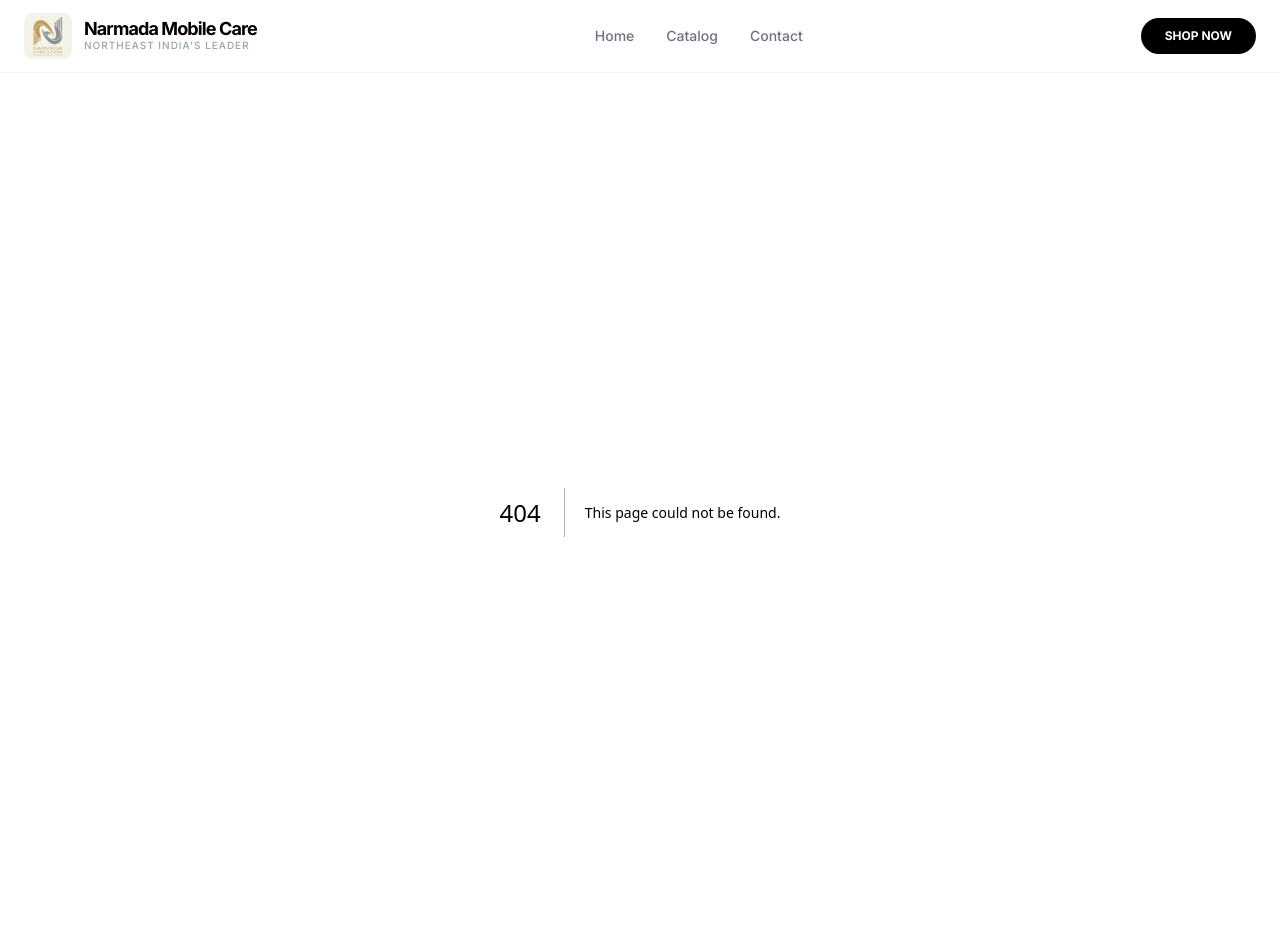
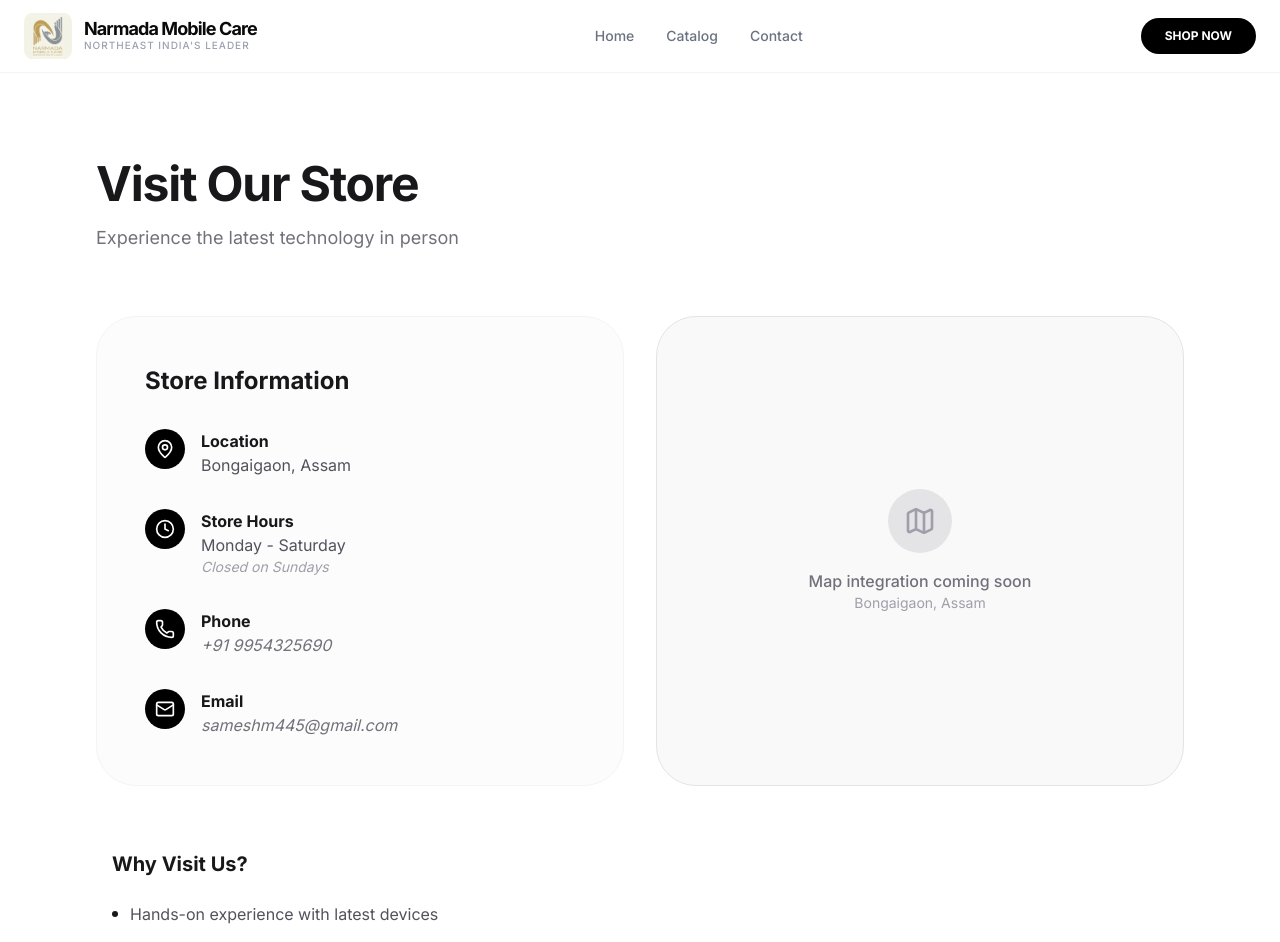
Before and after one commit to JyotibrotoRoy/Narmada-Mobile, a Next.js app in the folder frontend/: page /contact in a window 1280 px wide. Before the commit this address had no page. Shown: the top 942 px of the page. Before the commit the page ends 912 px from the top, so only its background shows below. Built offline with nearby package versions, Linux system fonts and the light colour scheme.

Commit message:
feat: added contact page and changed admin details

```diff
--- /dev/null
+++ b/frontend/app/contact/page.tsx
@@ -0,0 +1,106 @@
+import { MapPin, Clock, Phone, Mail, Map as MapIcon } from "lucide-react";
+
+export default function ContactPage() {
+  return (
+    <main className="min-h-screen bg-white px-6 py-12 md:px-12 lg:px-24">
+      {/* Header Section */}
+      <section className="max-w-7xl mx-auto mb-16">
+        <h1 className="text-4xl font-bold tracking-tight text-zinc-900 md:text-5xl">
+          Visit Our Store
+        </h1>
+        <p className="mt-4 text-lg text-zinc-500">
+          Experience the latest technology in person
+        </p>
+      </section>
+
+      {/* Main Content Grid */}
+      <section className="max-w-7xl mx-auto grid grid-cols-1 md:grid-cols-2 gap-8">
+
+        {/* Left Column: Store Information */}
+        <div className="rounded-[2.5rem] border border-zinc-100 bg-zinc-50/50 p-8 md:p-12">
+          <h2 className="text-2xl font-bold text-zinc-900 mb-8">Store Information</h2>
+
+          <div className="space-y-8">
+            {/* Location */}
+            <div className="flex items-start gap-4">
+              <div className="flex h-10 w-10 shrink-0 items-center justify-center rounded-full bg-black text-white">
+                <MapPin size={20} />
+              </div>
+              <div>
+                <p className="font-bold text-zinc-900">Location</p>
+                <p className="text-zinc-600">Bongaigaon, Assam</p>
+              </div>
+            </div>
+
+            {/* Store Hours */}
+            <div className="flex items-start gap-4">
+              <div className="flex h-10 w-10 shrink-0 items-center justify-center rounded-full bg-black text-white">
+                <Clock size={20} />
+              </div>
+              <div>
+                <p className="font-bold text-zinc-900">Store Hours</p>
+                <p className="text-zinc-600">Monday - Saturday</p>
+                <p className="text-zinc-400 text-sm italic">Closed on Sundays</p>
+              </div>
+            </div>
+
+            {/* Phone */}
+            <div className="flex items-start gap-4">
+              <div className="flex h-10 w-10 shrink-0 items-center justify-center rounded-full bg-black text-white">
+                <Phone size={20} />
+              </div>
+              <div>
+                <p className="font-bold text-zinc-900">Phone</p>
+                <p className="text-zinc-500 italic">+91 9954325690</p>
+              </div>
+            </div>
+
+            {/* Email */}
+            <div className="flex items-start gap-4">
+              <div className="flex h-10 w-10 shrink-0 items-center justify-center rounded-full bg-black text-white">
+                <Mail size={20} />
+              </div>
+              <div>
+                <p className="font-bold text-zinc-900">Email</p>
+                <p className="text-zinc-500 italic">sameshm445@gmail.com</p>
+              </div>
+            </div>
+          </div>
+        </div>
+
+        {/* Right Column: Map Placeholder */}
+        <div className="relative flex flex-col items-center justify-center rounded-[2.5rem] bg-zinc-100/50 border border-zinc-200 p-12 overflow-hidden">
+          <div className="flex h-16 w-16 items-center justify-center rounded-full bg-zinc-200 text-zinc-400 mb-4">
+            <MapIcon size={32} />
+          </div>
+          <p className="text-zinc-500 font-medium">Map integration coming soon</p>
+          <p className="text-zinc-400 text-sm">Bongaigaon, Assam</p>
+
+          {/* Decorative subtle grid background */}
+          <div className="absolute inset-0 -z-10 opacity-20 [mask-image:radial-gradient(ellipse_at_center,white,transparent)]"
+               style={{ backgroundImage: 'radial-gradient(#000 0.5px, transparent 0.5px)', backgroundSize: '24px 24px' }}
+          />
+        </div>
+      </section>
+
+      {/* Footer Section: Why Visit Us */}
+      <section className="max-w-7xl mx-auto mt-16 px-4">
+        <h3 className="text-xl font-bold text-zinc-900">Why Visit Us?</h3>
+        <ul className="mt-6 space-y-3">
+          <li className="flex items-center gap-3 text-zinc-600">
+            <span className="h-1.5 w-1.5 rounded-full bg-zinc-900" />
+            Hands-on experience with latest devices
+          </li>
+          <li className="flex items-center gap-3 text-zinc-600">
+            <span className="h-1.5 w-1.5 rounded-full bg-zinc-900" />
+            Expert repair consultations
+          </li>
+          <li className="flex items-center gap-3 text-zinc-600">
+            <span className="h-1.5 w-1.5 rounded-full bg-zinc-900" />
+            Genuine accessories and parts
+          </li>
+        </ul>
+      </section>
+    </main>
+  );
+}
--- a/frontend/app/product/[id]/page.tsx
+++ b/frontend/app/product/[id]/page.tsx
@@ -40,8 +40,8 @@ export default async function ProductPage({ params }: ProductPageProps) {
     ([key]) => key.toLowerCase() !== "brand" && key.toLowerCase() !== "model"
   );
 
-  const whatsappNumber = process.env.NEXT_PUBLIC_WHATSAPP_NUMBER ?? "91XXXXXXXXXX";
-  const callNumber = process.env.NEXT_PUBLIC_CALL_NUMBER ?? "+91XXXXXXXXXX";
+  const whatsappNumber = process.env.NEXT_PUBLIC_WHATSAPP_NUMBER ?? "919954325690";
+  const callNumber = process.env.NEXT_PUBLIC_CALL_NUMBER ?? "+919954325690";
   const whatsappMessage = encodeURIComponent(
     `Hi Narmada Mobile Care, I'm interested in the ${product.name} priced at ${product.price}. Is it available?`
   );
```
